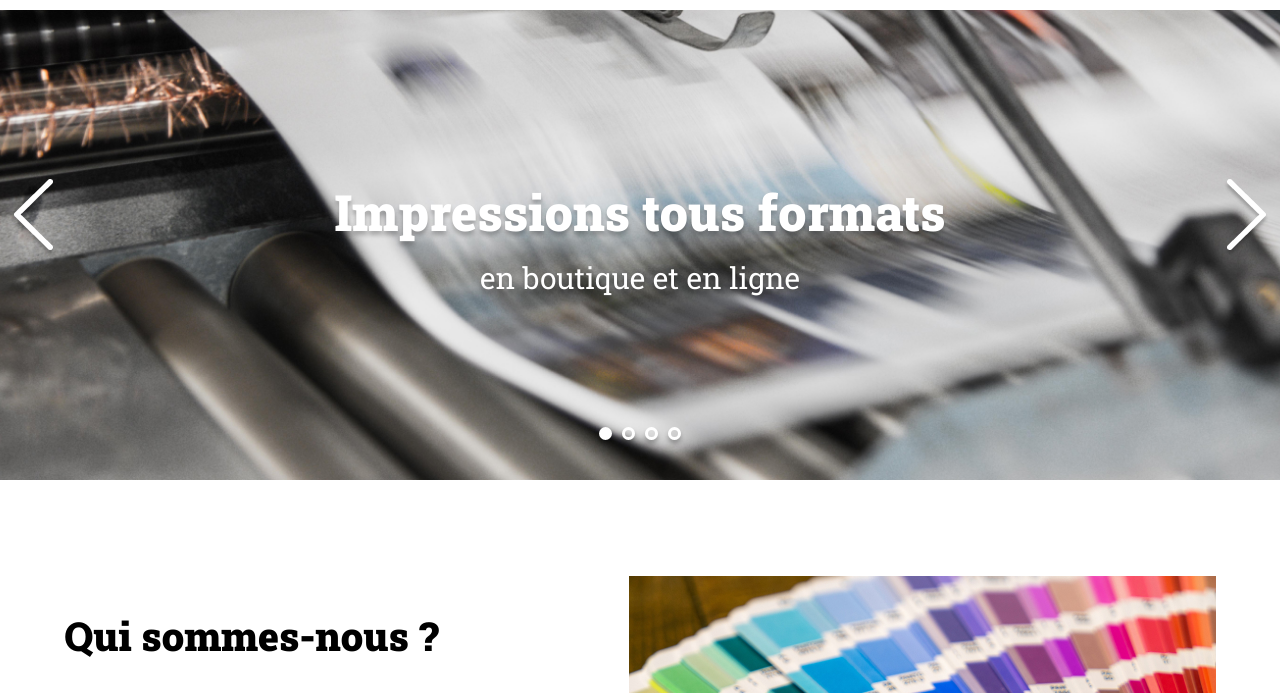
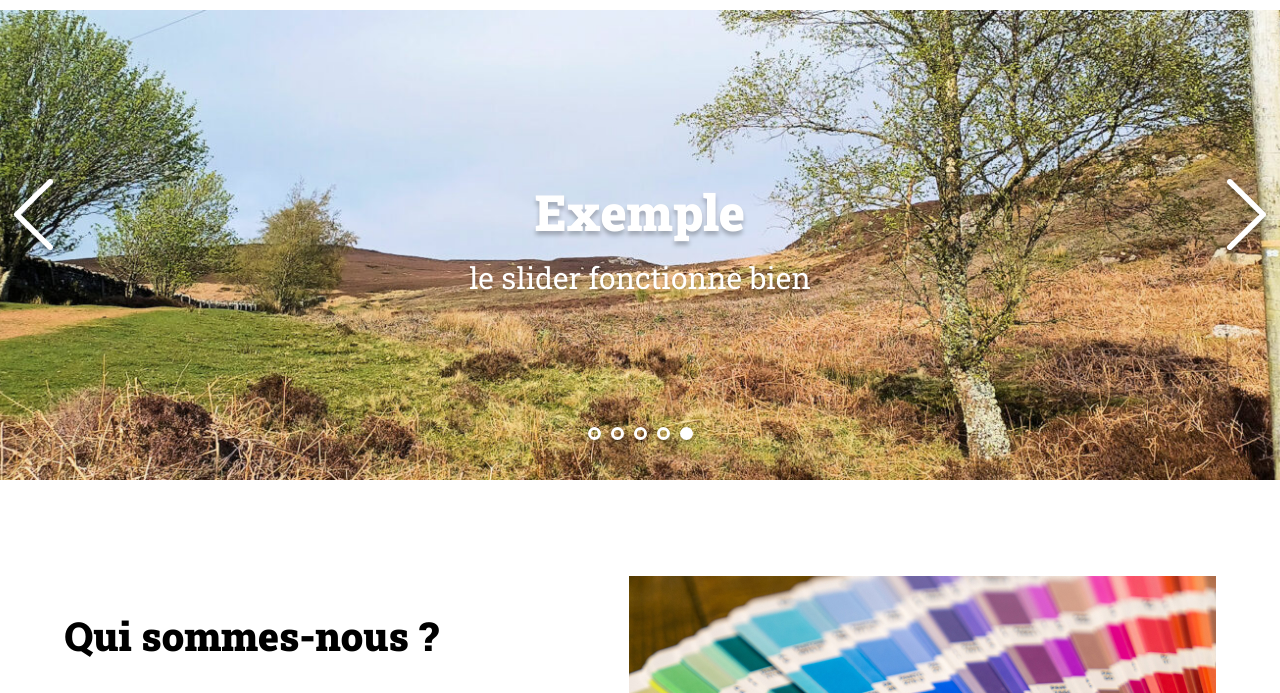
Before and after one commit to arnault-chartier/P6-Print-it, a plain HTML site: page index.html in a window 1280 px wide. Both pictures are taken after a click on the picture 33 px from the left and 309 px from the top of the page. Shown: the part 91-784 px from the top of the page. Drawn offline with Linux system fonts and the light colour scheme.

Commit message:
ajout defilement infini

```diff
--- a/assets/script.js
+++ b/assets/script.js
@@ -15,6 +15,10 @@ const slides = [
 	{
 		"image": "slide4.png",
 		"tagLine": "Autocollants <span>avec découpe laser sur mesure</span>"
+	},
+	{
+		"image": "slide5.jpg",
+		"tagLine": "Exemple <span>le slider fonctionne bien</span>"
 	}
 ]
 
@@ -47,7 +51,7 @@ function initSlide() {
 // Fonction initialisation texte slide
 function initSlideText() {
 	let tagLine = slides[i].tagLine
-	let slideText = document.getElementById("slideText")
+	let slideText = document.querySelector("#banner p")
 	slideText.innerHTML = tagLine
 }
 
@@ -81,13 +85,23 @@ function previousSlide () {
 // Event listener clic fleche droite
 let arrowRight = document.getElementById("arrowRight")
 arrowRight.addEventListener("click", () => {
-	nextSlide()
+	if (i == (slides.length - 1)) {
+		i = 0
+		initSlideshow()
+	} else {
+		nextSlide()
+	}
 })
 
 // Event listener clic fleche gauche
 let arrowLeft = document.getElementById("arrowLeft")
 arrowLeft.addEventListener("click", () => {
+	if (i == 0) {
+		i = (slides.length - 1)
+		initSlideshow()
+	} else {
 	previousSlide()
+	}
 })
 
 
--- a/index.html
+++ b/index.html
@@ -27,7 +27,7 @@
 				<img id="arrowRight" class="arrow arrow_right" src="./assets/images/arrow_right.png" alt="Flèche droite">
 			</a>
 		</div>
-		<p id="slideText">Impressions tous formats <span>en boutique et en ligne</span></p>
+		<p>Impressions tous formats <span>en boutique et en ligne</span></p>
 		<div class="dots">
 		</div>
 	</div>
```
Also changed, not shown: assets/images/slideshow/slide5.jpg (added).
